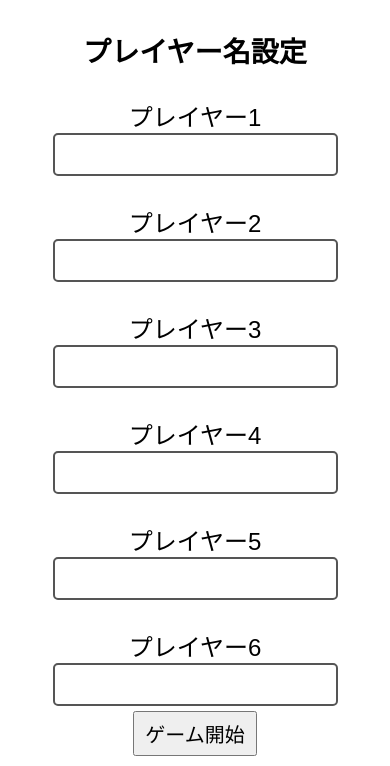
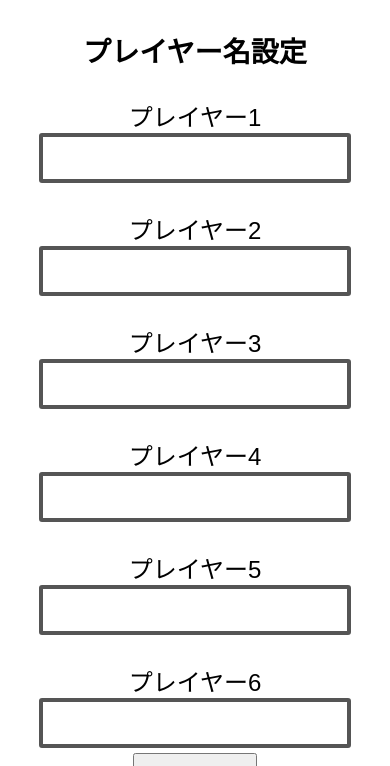
Before and after one commit to Koga258301/Miner, a plain HTML site: page index.html in a window 390 px wide. Shown: the part 78-844 px from the top of the page. Drawn offline with Linux system fonts and the light colour scheme.

Commit message:
Add files via upload

```diff
--- a/style.css
+++ b/style.css
@@ -45,15 +45,15 @@ input[type="checkbox"] {
     }
 
     input[type="text"],
-input[type="number"] {
+    input[type="number"] {
 
-    font-size: 20px;
+    font-size: 22px;
 
     padding: 8px;
 
-    border: 2px solid #555;
+    border: 4px solid #555;
 
-    border-radius: 5px;
+    border-radius: 3px;
 
 }
 
```
